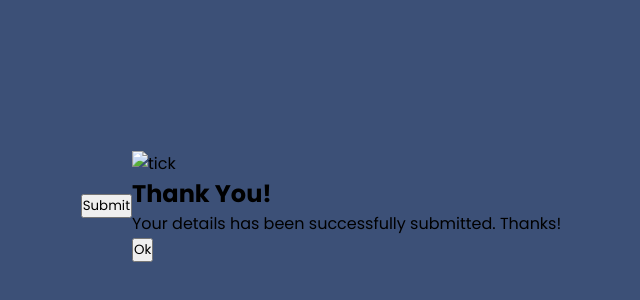
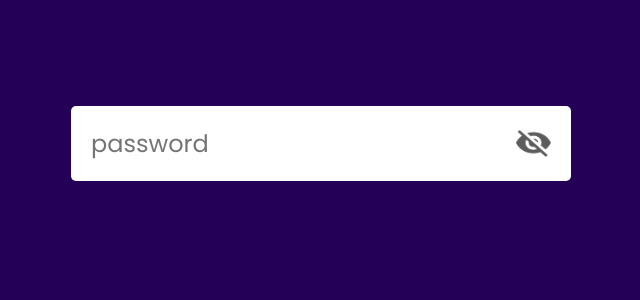
Before and after one commit to chbappy-cse/javascript-password-hide-and-show, a plain HTML site: page index.html in a window 1280 px wide. Shown: the part 194-494 px from the top of the page, without its empty margins (319-959 px from the left). Drawn offline with Linux system fonts and the light colour scheme.

Commit message:
dev complete javascript password hide and show

```diff
--- a/app.js
+++ b/app.js
@@ -0,0 +1,14 @@
+const eyeicon = document.getElementById('eyeicon');
+const password = document.getElementById('password');
+const openEye = './img/eye-open.png';
+const closeEye = './img/eye-close.png';
+
+eyeicon.onclick = function() {
+    if (password.type == 'password') {
+        password.type = 'text';
+        eyeicon.src = openEye;
+    }else{
+        password.type = 'password';
+        eyeicon.src = closeEye;
+    }
+}
--- a/index.html
+++ b/index.html
@@ -8,14 +8,9 @@
 </head>
 <body>
 
-    <div class="ch-container">
-        <button type="submit" class="ch-btn" onclick="openPopup()">Submit</button>
-        <div class="ch-popup" id="chPopup">
-            <img src="./img/tick.png" alt="tick">
-            <h2>Thank You!</h2>
-            <p>Your details has been successfully submitted. Thanks!</p>
-            <button type="button" onclick="closePopup()">Ok</button>
-        </div>
+    <div class="ch-inputbox">
+        <input type="password" placeholder="password" id="password"/>
+        <img src="./img/eye-close.png" alt="eye-close" id="eyeicon">
     </div>
 
 
--- a/style.css
+++ b/style.css
@@ -13,3 +13,28 @@
     align-items: center;
     justify-content: center;
 }
+body{
+    background: #250057;
+}
+.ch-inputbox{
+    background: #fff;
+    width: 90%;
+    max-width: 500px;
+    border-radius: 5px;
+    padding: 10px 20px;
+    margin: 300px auto;
+    display: flex;
+    align-items: center;
+}
+.ch-inputbox input{
+    width: 100%;
+    padding: 10px 0;
+    border: 0;
+    outline: 0;
+    font-size: 24px;
+    color: #555;
+}
+.ch-inputbox img{
+    width: 35px;
+    cursor: pointer;
+}
```
